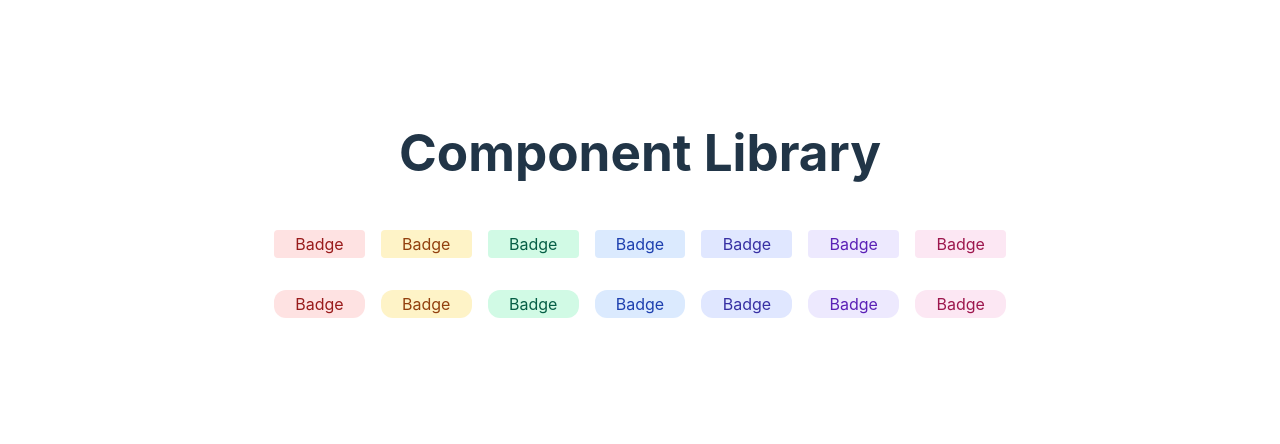
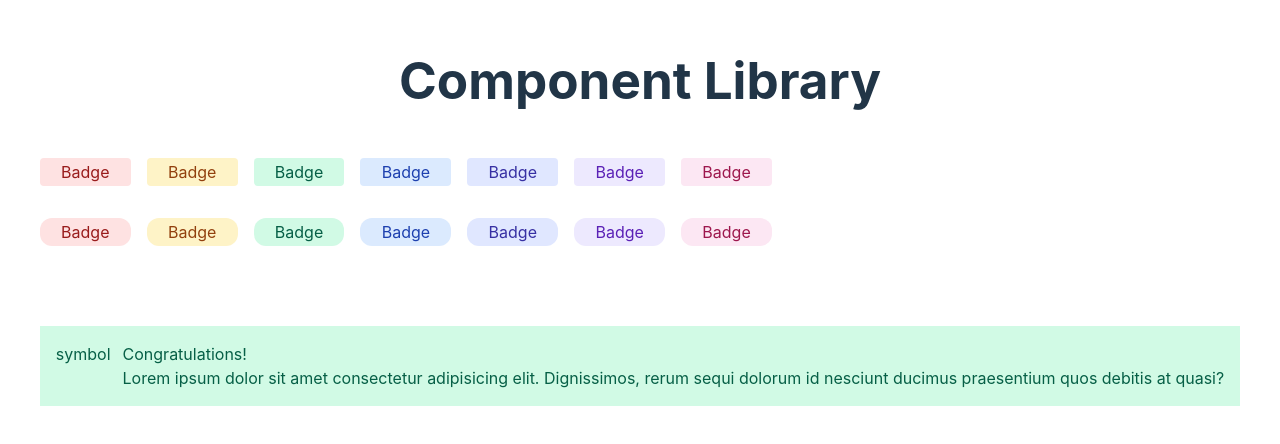
Before and after one commit to nils-n/react-components, a React (Vite) app: page / in a window 1280 px wide. Shown: the part 188-632 px from the top of the page. Built offline with nearby package versions, Linux system fonts and the light colour scheme.

Commit message:
add basic structure for banner component

```diff
--- a/src/App.css
+++ b/src/App.css
@@ -97,3 +97,21 @@
   color: #9d174d;
   background: #fce7f3;
 }
+
+/* Badge Component */
+.section--banner {
+  margin-top: 4em;
+}
+
+.banner {
+  display: flex;
+  gap: 0.75em;
+  text-align: left;
+  padding: 1em;
+}
+
+.banner--title {
+}
+
+.banner-text {
+}
--- a/src/App.jsx
+++ b/src/App.jsx
@@ -3,11 +3,14 @@ import reactLogo from "./assets/react.svg";
 import viteLogo from "/vite.svg";
 import "./App.css";
 import Badge from "./components/Badge.jsx";
+import Banner from "./components/Banner/index.jsx";
 
 function App() {
   return (
     <>
       <h1>Component Library</h1>
+
+      {/* Badge Component  */}
       <section className="section--badges">
         <Badge color="red">Badge</Badge>
         <Badge color="yellow">Badge</Badge>
@@ -40,6 +43,18 @@ function App() {
           Badge
         </Badge>
       </section>
+
+      {/* Banner Component  */}
+      <section className="section--banner">
+        <Banner status="success">
+          <Banner.Title>Congratulations!</Banner.Title>
+          <Banner.Text>
+            Lorem ipsum dolor sit amet consectetur adipisicing elit.
+            Dignissimos, rerum sequi dolorum id nesciunt ducimus praesentium
+            quos debitis at quasi?
+          </Banner.Text>
+        </Banner>
+      </section>
     </>
   );
 }
--- a/src/components/Badge.jsx
+++ b/src/components/Badge.jsx
@@ -7,5 +7,7 @@ export default function Badge({ color = "gray", shape = "square", children }) {
     badge: true,
   });
 
+  console.log(badgeClass);
+
   return <div className={badgeClass}>{children}</div>;
 }
--- /dev/null
+++ b/src/components/Banner/Banner.jsx
@@ -0,0 +1,20 @@
+import classNames from "classnames";
+
+export default function Banner({ children, status = "neutral" }) {
+  const bannerClasses = classNames({
+    banner: true,
+    green: status === "success",
+    red: status === "danger",
+    yellow: status === "warning",
+    blue: status === "neutral",
+  });
+
+  console.log(bannerClasses);
+
+  return (
+    <div className={bannerClasses}>
+      <div>symbol</div>
+      <div>{children}</div>
+    </div>
+  );
+}
--- /dev/null
+++ b/src/components/Banner/BannerText.jsx
@@ -0,0 +1,3 @@
+export default function BannerText({ children }) {
+  return <div className="banner--text">{children}</div>;
+}
--- /dev/null
+++ b/src/components/Banner/BannerTitle.jsx
@@ -0,0 +1,3 @@
+export default function BannerTitle({ children }) {
+  return <div className="banner--title">{children}</div>;
+}
--- /dev/null
+++ b/src/components/Banner/index.jsx
@@ -0,0 +1,8 @@
+import Banner from "./Banner";
+import BannerTitle from "./BannerTitle";
+import BannerText from "./BannerText";
+
+Banner.Title = BannerTitle;
+Banner.Text = BannerText;
+
+export default Banner;
```
